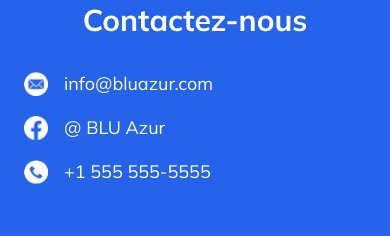
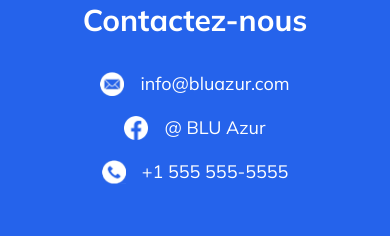
Before and after one commit to sabrino01/Blu-Azur, a React (Vite) app: page / in a window 390 px wide. Shown: the part 7595-7831 px from the top of the page. Built offline with nearby package versions, Linux system fonts and the light colour scheme.

Commit message:
change place of contact in Apropos2 on mobile and Tablets to justify-center

```diff
--- a/src/components/Apropos2.jsx
+++ b/src/components/Apropos2.jsx
@@ -25,7 +25,7 @@ const Apropos2 = () => {
             </h2>
 
             {/* Email */}
-            <div className='flex items-center space-x-4 hover:transform hover:translate-x-2 transition-all duration-300'>
+            <div className='flex items-center justify-center space-x-4 hover:transform hover:translate-x-2 transition-all duration-300 md:justify-center'>
               <img
                 src={assets.email_contact}
                 alt="email"
@@ -35,7 +35,7 @@ const Apropos2 = () => {
             </div>
 
             {/* Facebook */}
-            <div className='flex items-center space-x-4 hover:transform hover:translate-x-2 transition-all duration-300'>
+            <div className='flex items-center justify-center space-x-4 hover:transform hover:translate-x-2 transition-all duration-300 md:justify-center'>
               <img
                 src={assets.facebook_contact}
                 alt="facebook"
@@ -45,7 +45,7 @@ const Apropos2 = () => {
             </div>
 
             {/* Téléphone */}
-            <div className='flex items-center space-x-4 hover:transform hover:translate-x-2 transition-all duration-300'>
+            <div className='flex items-center justify-center space-x-4 hover:transform hover:translate-x-2 transition-all duration-300 md:justify-center'>
               <img
                 src={assets.phone_contact}
                 alt="phone"
```
